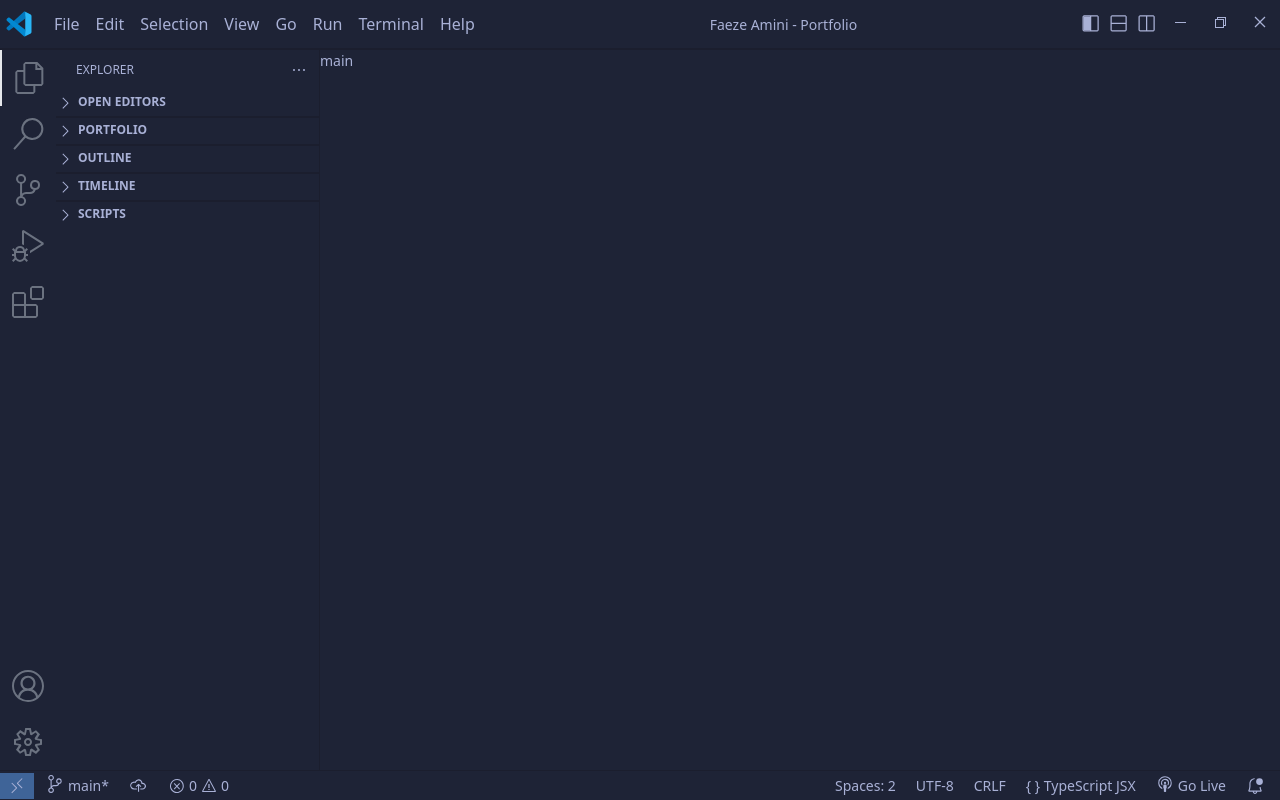
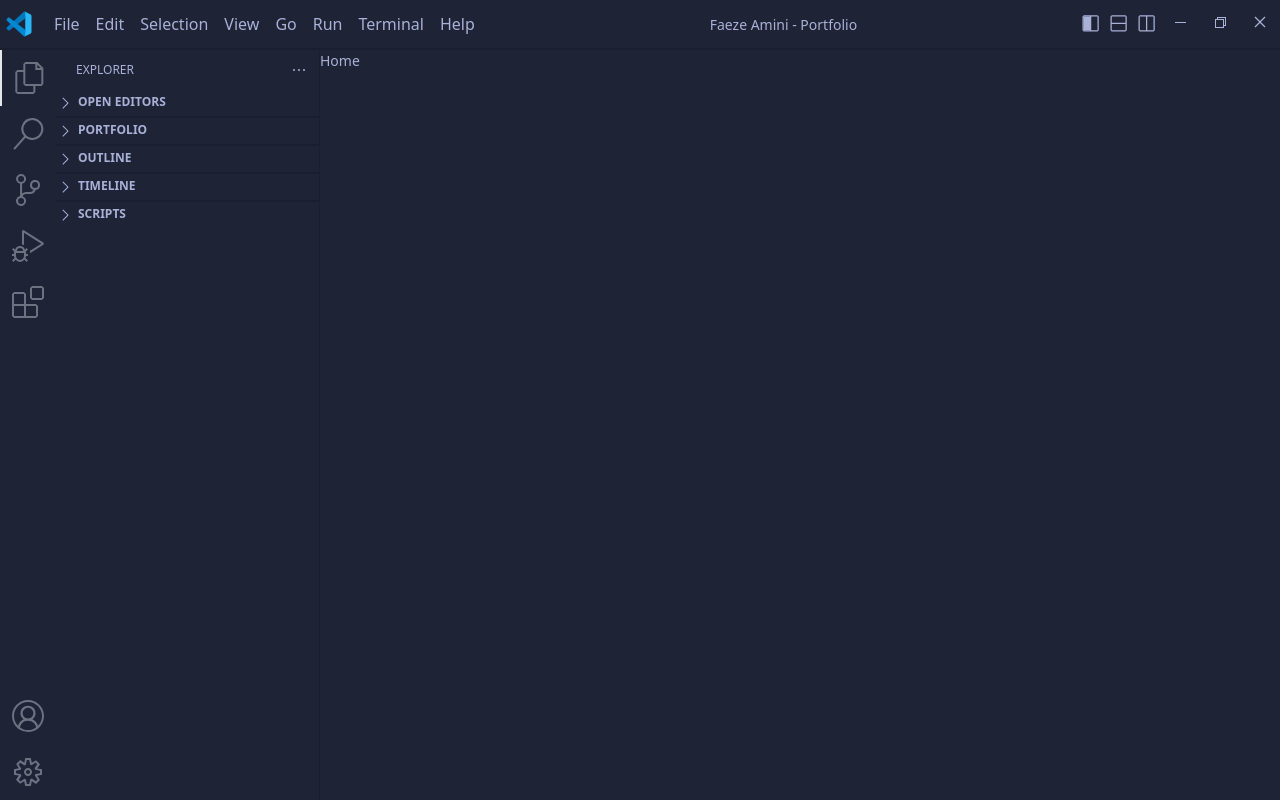
Before and after one commit to Code-Coterie-Team/faeze-amini-portfolio, a Next.js app: page / in a window 1280 px wide. Built offline with nearby package versions, Linux system fonts and the light colour scheme.

Commit message:
changeLayoutPage

```diff
--- a/src/app/layout.tsx
+++ b/src/app/layout.tsx
@@ -33,12 +33,12 @@ export default function RootLayout({
       >
         <Header />
         <div className="main grid grid-cols-12 h-screen">
-          <Sidbar/>
-          <Main />
-          {/* <div>{children}</div> */}
+          <Sidbar />
+          {/* <Main /> */}
+          <div className="col-span-9">{children}</div>
         </div>
 
-        <Footer />
+        {/* <Footer /> */}
       </body>
     </html>
   );
```
